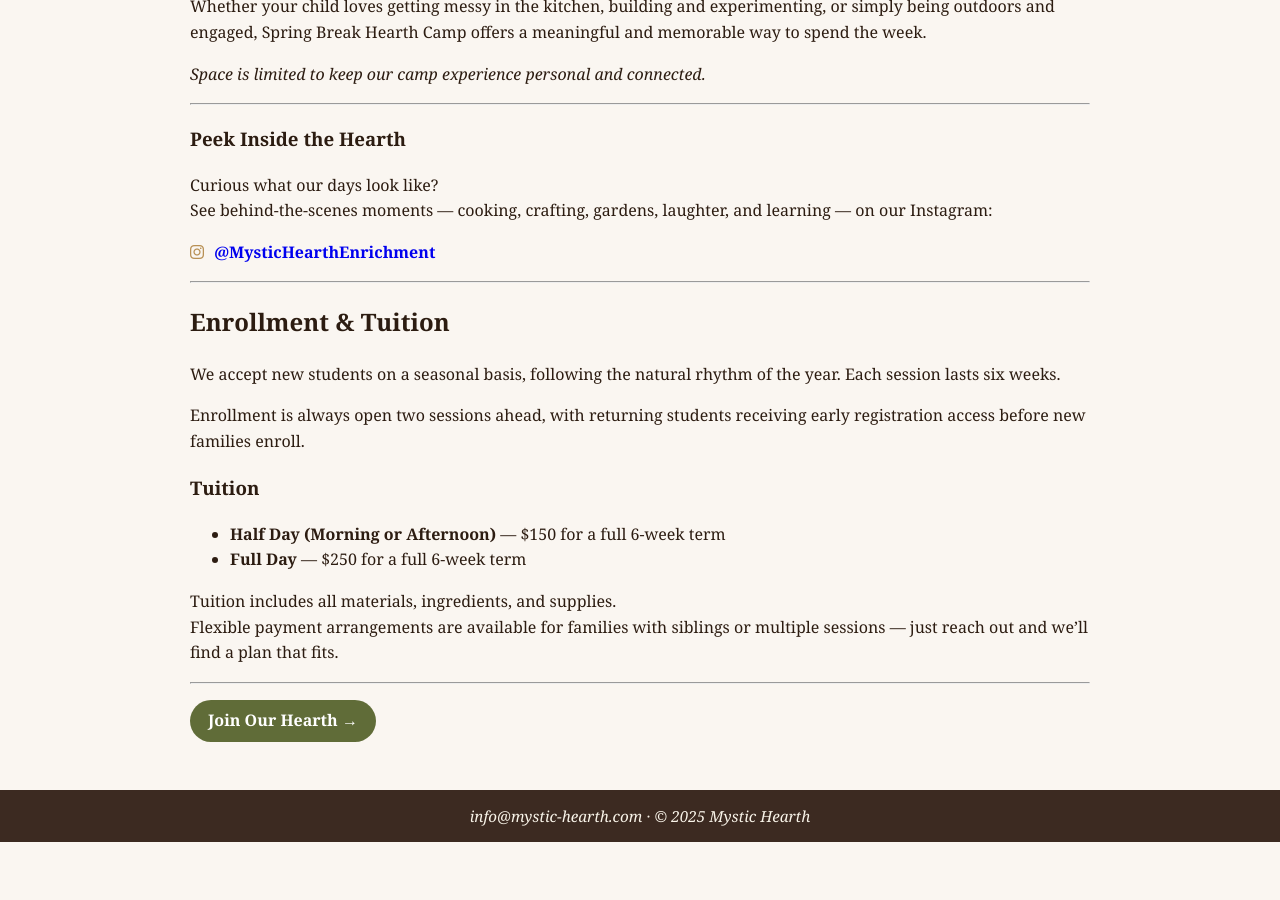
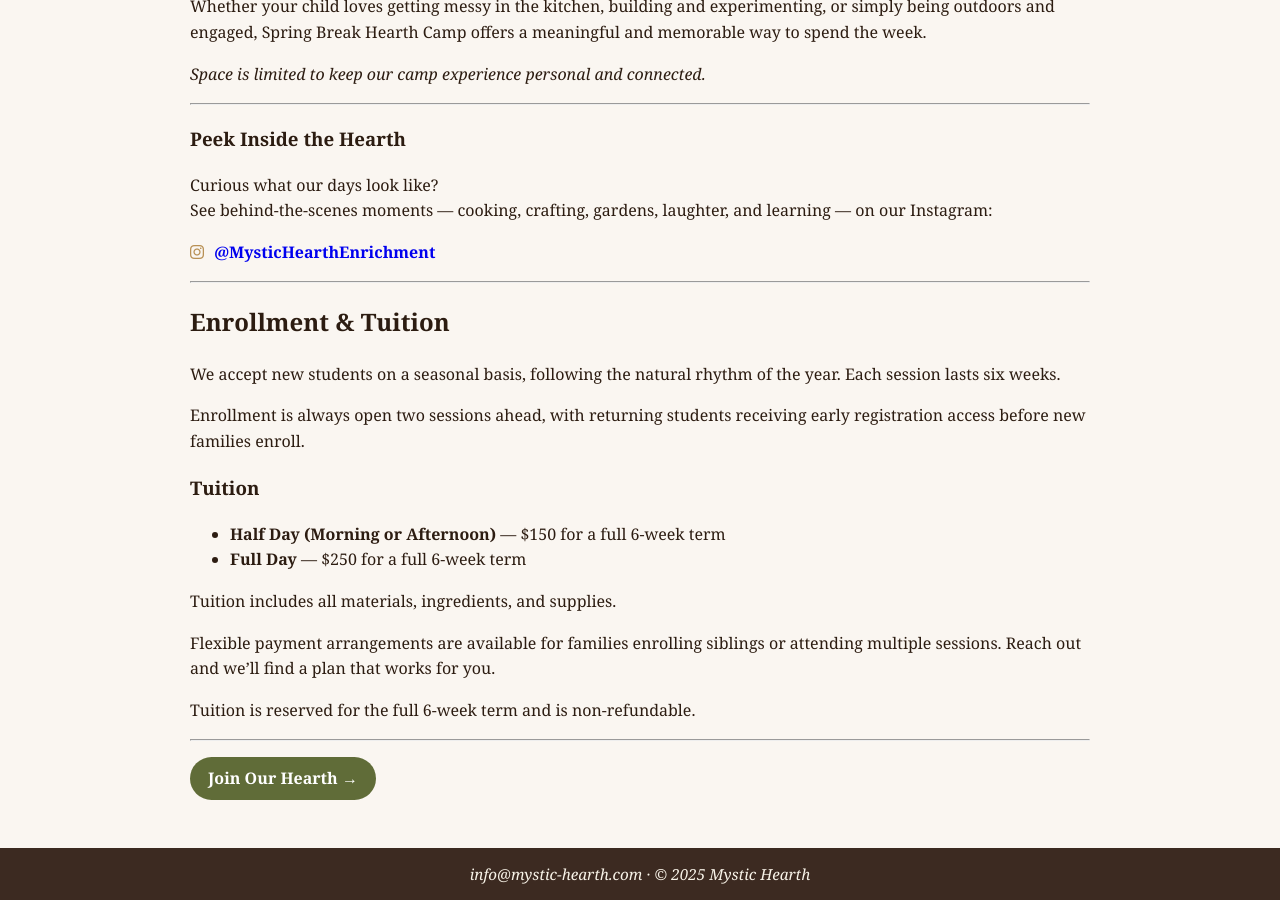
Before and after one commit to WesleyT/mystic-hearth, a Jekyll site: the page built from enrichment/index.md, in a window 1280 px wide and 900 px high, scrolled down 3517 px. Built offline with Jekyll 4.4.1, drawn with Linux system fonts in a browser that asks for light colours; before the commit the page ends 4359 px from its top, so only the background shows below that.

Commit message:
updated tuition info

```diff
--- a/enrichment/index.md
+++ b/enrichment/index.md
@@ -150,7 +150,10 @@ Enrollment is always open two sessions ahead, with returning students receiving
 - **Full Day** — $250 for a full 6-week term
 
 Tuition includes all materials, ingredients, and supplies.
-Flexible payment arrangements are available for families with siblings or multiple sessions — just reach out and we’ll find a plan that fits.
+
+Flexible payment arrangements are available for families enrolling siblings or attending multiple sessions. Reach out and we’ll find a plan that works for you.
+
+Tuition is reserved for the full 6-week term and is non-refundable.
 
 ---
 
```
